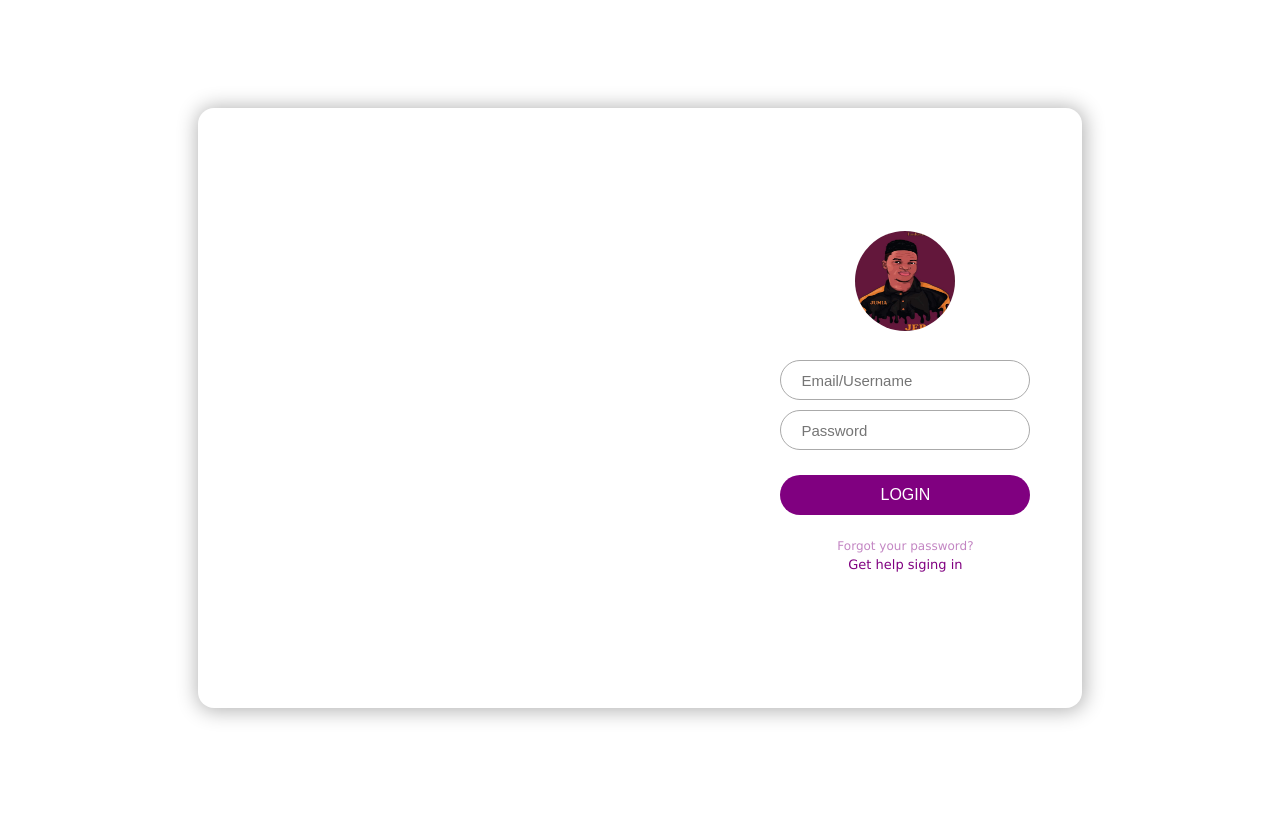
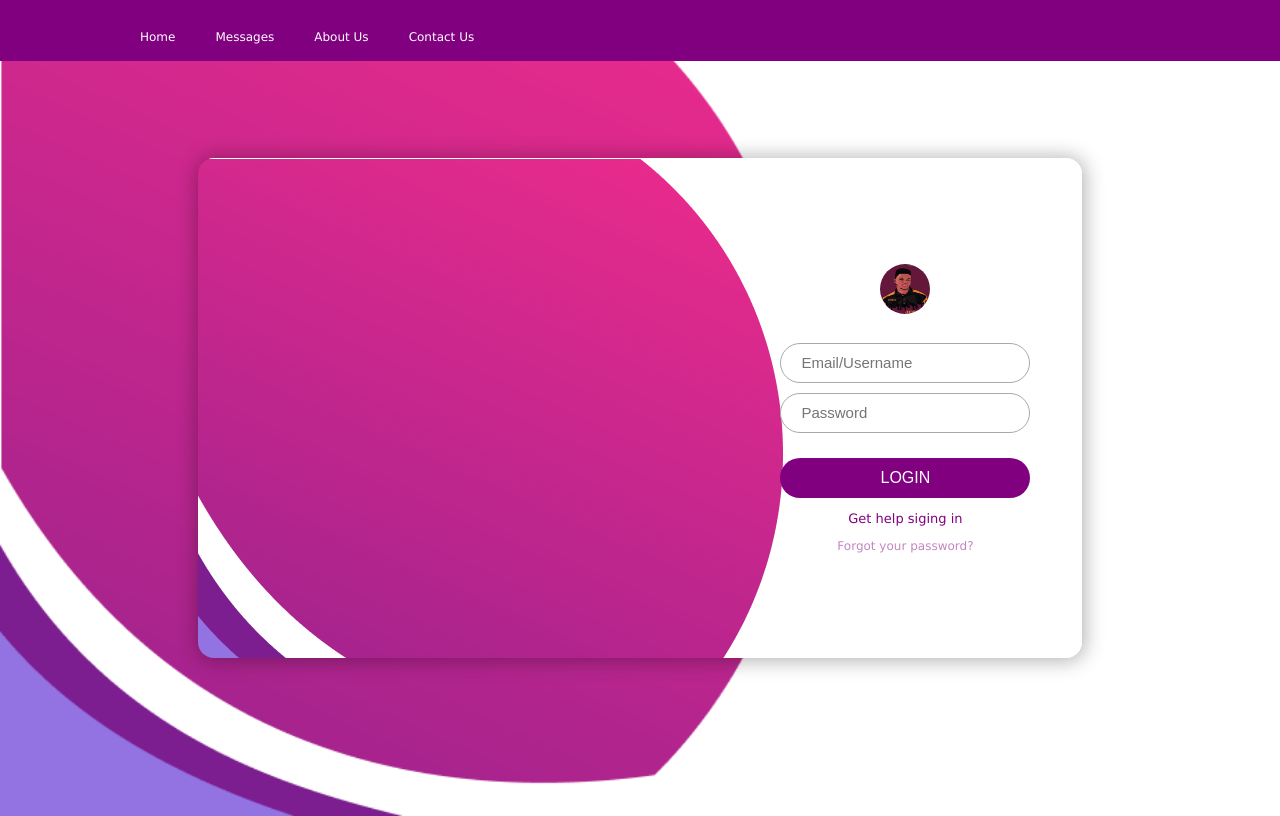
Before and after one commit to Jayjerome/Epic-Mail, a plain HTML site: page Login.html in a window 1280 px wide. Drawn offline with Linux system fonts and the light colour scheme.

Commit message:
Updated login page

```diff
--- a/Login.html
+++ b/Login.html
@@ -11,6 +11,15 @@
       <h3>Welcome to Github classes </h3>
       <img src="images/login.jpg" alt="Login Image">
     </div> -->
+    <header>
+      <nav>
+        <ul> <a href="#">Home</a></ul>
+        <ul> <a href="#">Messages</a></ul>
+        <ul> <a href="#">About Us</a></ul>
+        <ul> <a href="#">Contact Us</a></ul>
+      </nav>
+    </header>
+
 
     <div class="login">
       <div class="box1"></div>
@@ -25,8 +34,9 @@
           inputmode="latin-prose"
         />
         <button>LOGIN</button>
+        <p>Get help siging in</p>
         <a href="#">Forgot your password?</a>
-        <p>Get help siging in</p>
+
       </div>
     </div>
   </body>
--- a/login.css
+++ b/login.css
@@ -5,6 +5,31 @@ body {
   display: flex;
   justify-content: center;
   align-items: center;
+  background-image: url("images/bg.png");
+  background-size: cover;
+
+}
+
+header{
+    position: absolute;
+    top: 0;
+    background-color:purple;
+    left: 0;
+    z-index: 10;
+    width: 100%;
+    display: flex;
+    justify-content: space-between;
+    color: white;
+    padding: 10px 100px 0px;
+    align-items: center;
+}
+
+header nav{
+    display: flex;
+}
+
+header nav ul a{
+  color: white;
 }
 
 a {
@@ -20,9 +45,9 @@ a:hover {
   max-width: 1000px;
   min-width: 800px;
   width: 70%;
-  height: 600px;
+  height: 500px;
   border-radius: 16px;
-  background-color: white;
+  background-image: url("images/bg.png");
   display: flex;
   box-shadow: 1px 1px 20px 2px rgba(0, 0, 0, 0.3);
 }
@@ -80,21 +105,19 @@ input:focus {
 }
 
 .user_icon {
-  width: 100px;
-  height: 100px;
+  width: 50px;
+  height: 50px;
   border-radius: 50%;
   margin-bottom: 24px;
 }
 
 a {
   font-size: 12px;
-  margin-top: 24px;
   color: rgba(129, 0, 129, 0.479);
 }
 
 p {
   font-size: 13px;
-  margin-top: 4px;
   color: purple;
 }
 
```
Also changed, not shown: images/bg.png (added), images/login.jpg (deleted).
